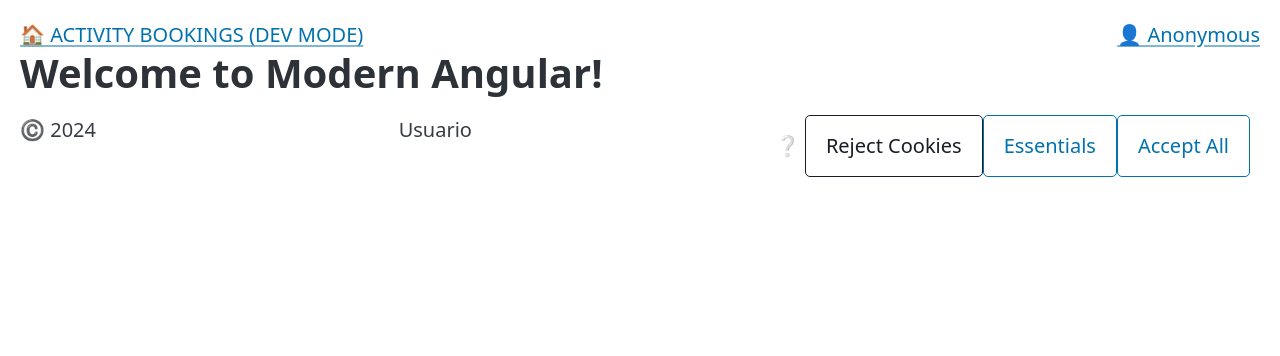
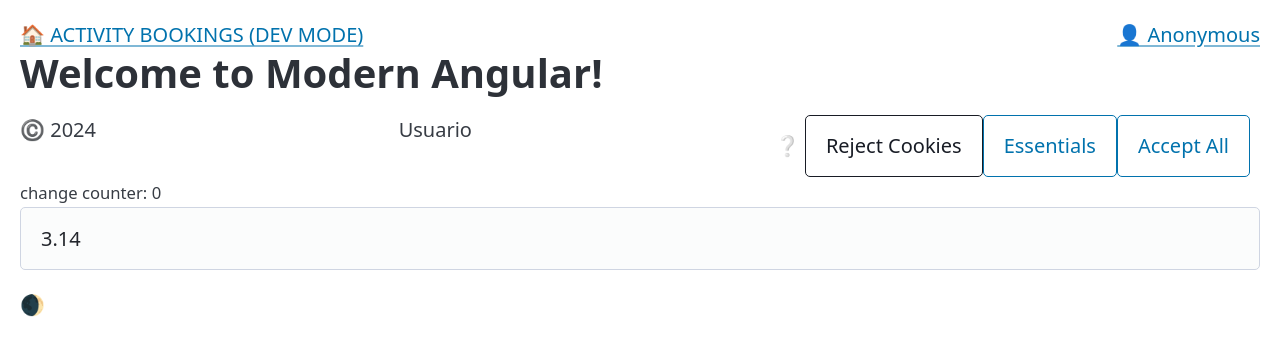
Before and after one commit to TrainingITCourses/softtek_angular_update_2, an Angular app in the folder ActivityBookings/: page / in a window 1280 px wide. Shown: the top 356 px of the page. Built offline with nearby package versions, Linux system fonts and the light colour scheme.

Commit message:
feat: model

```diff
--- /dev/null
+++ b/ActivityBookings/src/app/core/credits.component.ts
@@ -0,0 +1,22 @@
+/* eslint-disable @typescript-eslint/no-explicit-any */
+import { ChangeDetectionStrategy, Component, ModelSignal, model } from '@angular/core';
+
+@Component({
+  selector: 'lab-credits',
+  standalone: true,
+  template: `
+    <form>
+      <input type="number" [value]="credits()" (input)="onInput($event)" />
+    </form>
+  `,
+  styles: ``,
+  changeDetection: ChangeDetectionStrategy.OnPush,
+})
+export class CreditsComponent {
+  credits: ModelSignal<number> = model.required();
+
+  onInput(event: any) {
+    const value = event.target.value;
+    this.credits.set(+value);
+  }
+}
--- a/ActivityBookings/src/app/core/footer.widget.ts
+++ b/ActivityBookings/src/app/core/footer.widget.ts
@@ -3,15 +3,17 @@ import {
   Component,
   EffectRef,
   WritableSignal,
+  computed,
   effect,
   signal,
 } from '@angular/core';
 import { CookiesComponent, CookiesStatus } from './cookies.component';
+import { CreditsComponent } from './credits.component';
 
 @Component({
   selector: 'lab-footer',
   standalone: true,
-  imports: [CookiesComponent],
+  imports: [CookiesComponent, CreditsComponent],
   changeDetection: ChangeDetectionStrategy.OnPush,
   template: `
     <footer>
@@ -26,13 +28,37 @@ import { CookiesComponent, CookiesStatus } from './cookies.component';
         </span>
       </nav>
     </footer>
+    <small>change counter: {{ changeCounter() }}</small>
+
+    <section>
+      <lab-credits [(credits)]="userCredits" />
+      {{ userStars() }}
+    </section>
   `,
 })
 export class FooterWidget {
   cookiesStatus: WritableSignal<CookiesStatus> = signal('pending');
+  changeCounter = signal(0);
+  userCredits = signal(3.14);
 
-  #saveCookiesStatus: EffectRef = effect(() => {
-    console.log('save cookiesStatus', this.cookiesStatus());
+  #saveCredits = effect(() => {
+    console.log('save credits', this.userCredits());
+  });
+
+  #saveCookiesStatus: EffectRef = effect(
+    () => {
+      if (this.cookiesStatus() === 'pending') {
+        return;
+      }
+      this.changeCounter.update((x) => x + 1);
+      console.log('save cookiesStatus', this.cookiesStatus());
+    },
+    { allowSignalWrites: true },
+  );
+
+  userStars = computed(() => {
+    if (this.userCredits() > 10) return '⭐';
+    else return '🌒';
   });
 
   getYear() {
```
